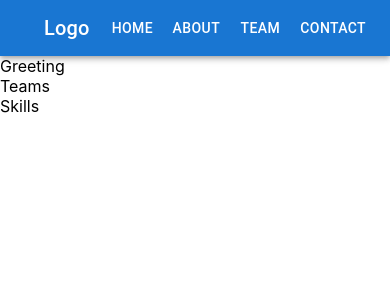
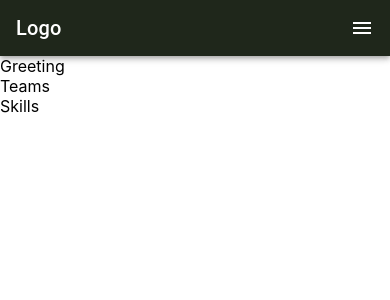
Before and after one commit to Prisberg/nr1team, a React (Create React App) app: page / in a window 390 px wide. Shown: the top 300 px of the page. Built offline with nearby package versions, Linux system fonts and the light colour scheme.

Commit message:
responsive header with hamburger menu

```diff
--- a/package.json
+++ b/package.json
@@ -5,6 +5,7 @@
   "dependencies": {
     "@emotion/react": "^11.10.0",
     "@emotion/styled": "^11.10.0",
+    "@mui/icons-material": "^5.10.2",
     "@mui/material": "^5.10.2",
     "@testing-library/jest-dom": "^5.16.5",
     "@testing-library/react": "^13.3.0",
--- a/src/components/header/NavBar.jsx
+++ b/src/components/header/NavBar.jsx
@@ -1,31 +1,52 @@
-import React from 'react'
-import AppBar from '@mui/material/AppBar';
-import Box from '@mui/material/Box';
-import Toolbar from '@mui/material/Toolbar';
-import Typography from '@mui/material/Typography';
-import Button from '@mui/material/Button';
-import IconButton from '@mui/material/IconButton';
+import React from "react";
+import AppBar from "@mui/material/AppBar";
+import Box from "@mui/material/Box";
+import Toolbar from "@mui/material/Toolbar";
+import Typography from "@mui/material/Typography";
+import Button from "@mui/material/Button";
+import IconButton from "@mui/material/IconButton";
+import MenuIcon from "@mui/icons-material/Menu";
+
+const Hamburgermenu = {
+  display: "none",
+  "@media (max-width: 640px)": {
+    display: "flex",
+  },
+};
+
+const Nav = {
+  display: "flex",
+  "@media (max-width: 640px)": {
+    display: "none",
+  },
+};
 
 function NavBar() {
-     return (
+  return (
     <Box sx={{ flexGrow: 1 }}>
-      <AppBar position="static">
+      <AppBar
+        sx={{ flexGrow: 1, backgroundColor: "#1F271B" }}
+        position="static"
+      >
         <Toolbar>
-          <IconButton
-            size="large"
-            edge="start"
-            color="inherit"
-            aria-label="menu"
-            sx={{ mr: 2 }}
-          >
-          </IconButton>
           <Typography variant="h6" component="div" sx={{ flexGrow: 1 }}>
             Logo
           </Typography>
-          <Button color="inherit">Home</Button>
-          <Button color="inherit">About</Button>
-          <Button color="inherit">Team</Button>
-          <Button color="inherit">Contact</Button>
+          <Box sx={Nav}>
+            <Button color="inherit">Home</Button>
+            <Button color="inherit">About</Button>
+            <Button color="inherit">Team</Button>
+            <Button color="inherit">Contact</Button>
+          </Box>
+          <IconButton
+            size="large"
+            edge="end"
+            color="inherit"
+            aria-label="menu"
+            sx={Hamburgermenu}
+          >
+            <MenuIcon />
+          </IconButton>
         </Toolbar>
       </AppBar>
     </Box>
```
Also changed, not shown: 1 other file (tests, documents, lock files or other folders).
